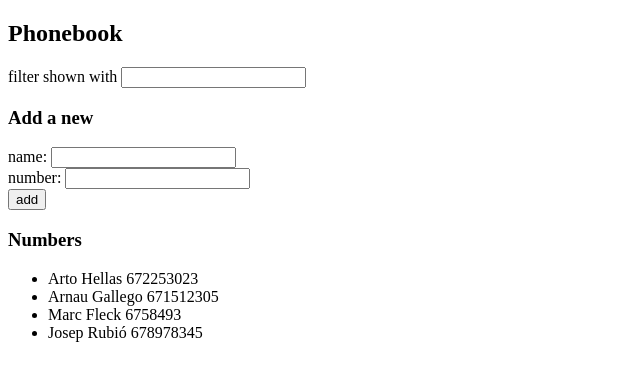
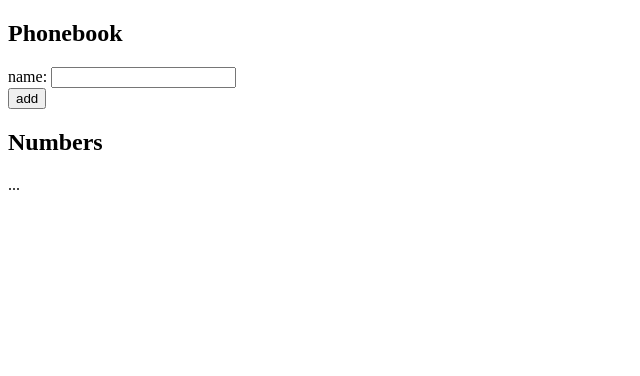
Before and after one commit to MartiCobos99/React-forms-app, a React (Vite) app: page / in a window 1280 px wide. Shown: the top 376 px of the page, without its empty margins (0-640 px from the left). Built offline with nearby package versions, Linux system fonts and the light colour scheme.

Commit message:
Update App.jsx

```diff
--- a/src/App.jsx
+++ b/src/App.jsx
@@ -1,129 +1,22 @@
 import { useState } from "react";
 
-const Filter = ({ filterValue, handleFilterChange }) => {
-  return (
-    <div>
-      {}
-      filter shown with{" "}
-      <input value={filterValue} onChange={handleFilterChange} />
-    </div>
-  );
-};
-
-const PersonForm = ({
-  addPerson,
-  newName,
-  handleNameChange,
-  newNumber,
-  handleNumberChange,
-}) => {
-  return (
-    <form onSubmit={addPerson}>
-      <div>
-        {}
-        name: <input value={newName} onChange={handleNameChange} />
-      </div>
-      <div>
-        {}
-        number: <input value={newNumber} onChange={handleNumberChange} />
-      </div>
-      <div>
-        {}
-        <button type="submit">add</button>
-      </div>
-    </form>
-  );
-};
-
-const Persons = ({ persons }) => {
-  return (
-    <ul>
-      {}
-      {persons.map((person, index) => (
-        <li key={index}>
-          {person.name} {person.number}
-        </li>
-      ))}
-    </ul>
-  );
-};
-
 const App = () => {
-  const [persons, setPersons] = useState([
-    { name: "Arto Hellas", number: "672253023", id: 1 },
-    { name: "Arnau Gallego", number: "671512305", id: 2 },
-    { name: "Marc Fleck", number: "6758493", id: 3 },
-    { name: "Josep Rubió", number: "678978345", id: 4 },
-  ]);
-
+  const [persons, setPersons] = useState([{ name: "Arto Hellas" }]);
   const [newName, setNewName] = useState("");
-  const [newNumber, setNewNumber] = useState("");
-  const [filterValue, setFilterValue] = useState("");
-
-  const handleNameChange = (event) => {
-    setNewName(event.target.value);
-  };
-
-  const handleNumberChange = (event) => {
-    setNewNumber(event.target.value);
-  };
-
-  const handleFilterChange = (event) => {
-    setFilterValue(event.target.value);
-  };
-
-  const addPerson = (event) => {
-    event.preventDefault();
-
-    if (!newName.trim() || !newNumber.trim()) {
-      alert("Please enter both name and number");
-      return;
-    }
-
-    const nameExists = persons.some((person) => person.name === newName);
-
-    if (nameExists) {
-      alert(`${newName} is already added to the phonebook`);
-    } else {
-      const personObject = {
-        name: newName,
-        number: newNumber,
-        id: persons.length + 1,
-      };
-
-      setPersons((prevPersons) => [...prevPersons, personObject]);
-
-      setNewName("");
-      setNewNumber("");
-    }
-  };
-
-  const filteredPersons =
-    filterValue === ""
-      ? persons
-      : persons.filter((person) =>
-          person.name.toLowerCase().includes(filterValue.toLowerCase())
-        );
 
   return (
     <div>
       <h2>Phonebook</h2>
-      <Filter
-        filterValue={filterValue}
-        handleFilterChange={handleFilterChange}
-      />
-
-      <h3>Add a new</h3>
-      <PersonForm
-        addPerson={addPerson}
-        newName={newName}
-        handleNameChange={handleNameChange}
-        newNumber={newNumber}
-        handleNumberChange={handleNumberChange}
-      />
-
-      <h3>Numbers</h3>
-      <Persons persons={filteredPersons} />
+      <form>
+        <div>
+          name: <input />
+        </div>
+        <div>
+          <button type="submit">add</button>
+        </div>
+      </form>
+      <h2>Numbers</h2>
+      ...
     </div>
   );
 };
```
